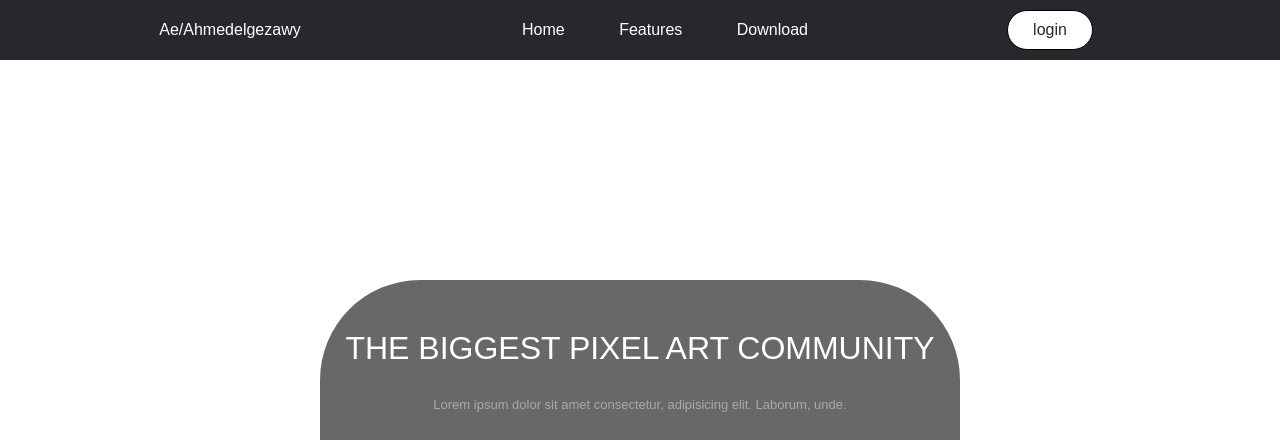
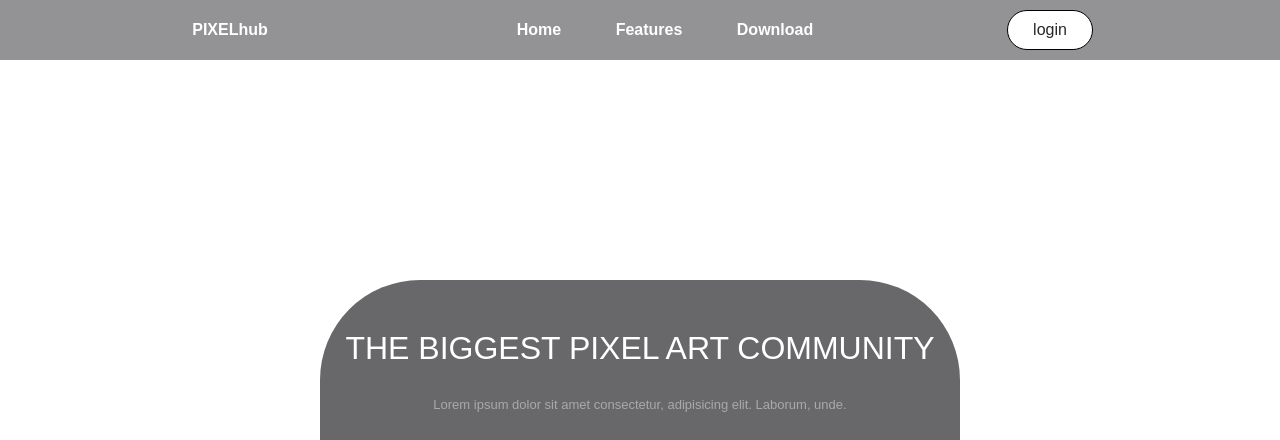
Before and after one commit to Ahmdelgzwy/vscode, a plain HTML site: page index.html in a window 1280 px wide. Shown: the top 440 px of the page. Drawn offline with Linux system fonts and the light colour scheme.

Commit message:
update added blur

```diff
--- a/css/styles.css
+++ b/css/styles.css
@@ -4,15 +4,17 @@
     font: 1em sans-serif;
 }
 
-header {
+.header {
     display: flex;
     justify-content: space-between;
     align-items: center;
     text-align: center;
     width: 100vw;
     height: 60px;
+    position: fixed;
+    background-color: rgba(40, 39, 44, .5);
+    backdrop-filter: blur(10px);
 
-    background-color: rgba(40, 39, 44, 1);
 
 }
 
@@ -24,7 +26,7 @@ header {
 
 .logo {
     color: white;
-
+    font-weight: bolder;
 }
 
 
@@ -41,17 +43,22 @@ header {
     display: inline-block;
     text-decoration: none;
     margin-left: 50px;
-    color: white;
 
 }
 
 
 .hdrcont li a {
-    color: inherit;
+    color: white;
     text-decoration: none;
+    font-weight: bold;
+    transition: color 0.3s ease, background-color 0.3s ease; /* Adds transition effect */
+}
+
+.hdrcont li:hover a{
+    color: rgb(113, 74, 255);
+    cursor: pointer;
 
 }
-
 
 .btncontainer {
     padding-right: 25px;
@@ -77,6 +84,7 @@ header {
 }
 /*****************************************************/
 .home {
+    padding-top: 60px;
     display: flex;
     width: 100vw;
     height: calc(100vh - 60px);
@@ -93,7 +101,6 @@ header {
     color: white;
     font-weight: 700;
     background-color: rgba(40, 39, 44, .7);
-
 }
 
 .homecont h2 {
@@ -147,3 +154,11 @@ header {
 }
 
 /*************************************************************************/
+
+.features {
+    width: 100vw;
+    /* height: 100vh; */
+    background-color: rgba(40, 39, 44, 1);
+    height: calc(100vh - 60px);
+
+}
--- a/index.html
+++ b/index.html
@@ -13,7 +13,7 @@
 <body>
     <header class="header">
         <div class="logocontainer">
-            <H2 class="logo">Ae/Ahmedelgezawy</H2>
+            <H2 class="logo">PIXELhub</H2>
         </div>
         <div class="ulcontainer">
             <ul class="hdrcont">
@@ -36,6 +36,9 @@
             <i class="fab fa-youtube"></i>
         </div>
     </div>
+    <div class="features">
+
+    </div>
 
 
 </body>
```
Also changed, not shown: 1 other file.
